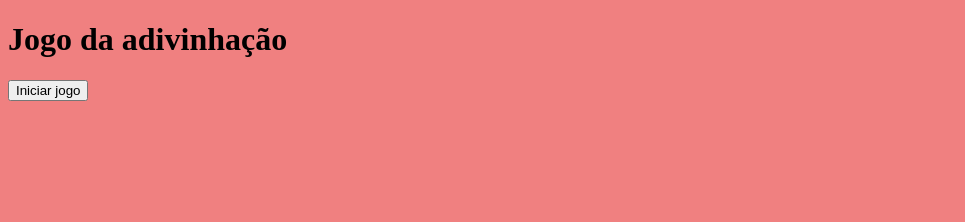
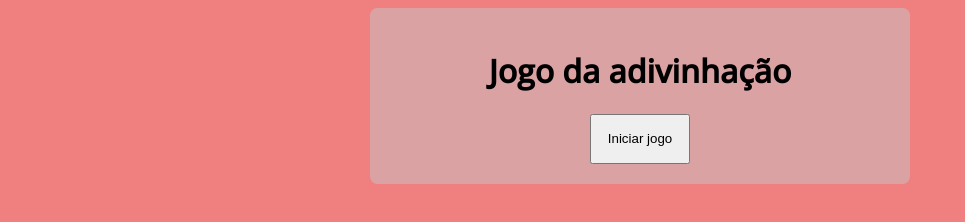
Before and after one commit to Gsantos99/jogo-da-adivinhacao, a plain HTML site: page index.html in a window 1280 px wide. Shown: the whole page, without its empty margins (0-965 px from the left). Drawn offline with nearby package versions, Linux system fonts and the light colour scheme.

Commit message:
Fix style and bugs on js

```diff
--- a/index.html
+++ b/index.html
@@ -4,7 +4,13 @@
     <meta charset="UTF-8" />
     <meta http-equiv="X-UA-Compatible" content="IE=edge" />
     <meta name="viewport" content="width=device-width, initial-scale=1.0" />
-    <title>Jogo da adivição: while e do while</title>
+    <title>Jogo da adivinhação</title>
+    <link rel="preconnect" href="https://fonts.googleapis.com" />
+    <link rel="preconnect" href="https://fonts.gstatic.com" crossorigin />
+    <link
+      href="https://fonts.googleapis.com/css2?family=Open+Sans:ital,wght@0,400;0,500;1,400&display=swap"
+      rel="stylesheet"
+    />
     <link rel="stylesheet" href="style.css" />
   </head>
   <body>
--- a/main.js
+++ b/main.js
@@ -25,6 +25,7 @@ function start() {
 
     if (numeroDoUser == numeroAleatorio) {
       alert(` Parábens, você acertou o número com ${tentativas} tentativa(s) `)
+      break
     } else {
       alert(
         `Você errou, digite outro número e tente novamente. Até agora você tentou: ${tentativas} vez(es)`
--- a/style.css
+++ b/style.css
@@ -2,8 +2,30 @@ html {
   padding: 0;
   margin: 0;
   box-sizing: border-box;
+  font-family: 'Open Sans', sans-serif;
 }
 
 body {
   background-color: lightcoral;
 }
+
+.game-template {
+  display: flex;
+  flex-direction: column;
+
+  text-align: center;
+  border-radius: 7.5px;
+
+  background-color: rgb(218, 162, 162);
+  height: auto;
+  width: auto;
+  max-width: 500px;
+  padding: 20px;
+  margin: 0 auto;
+}
+
+#start-game {
+  margin: 0 auto;
+  width: 100px;
+  height: 50px;
+}
```
